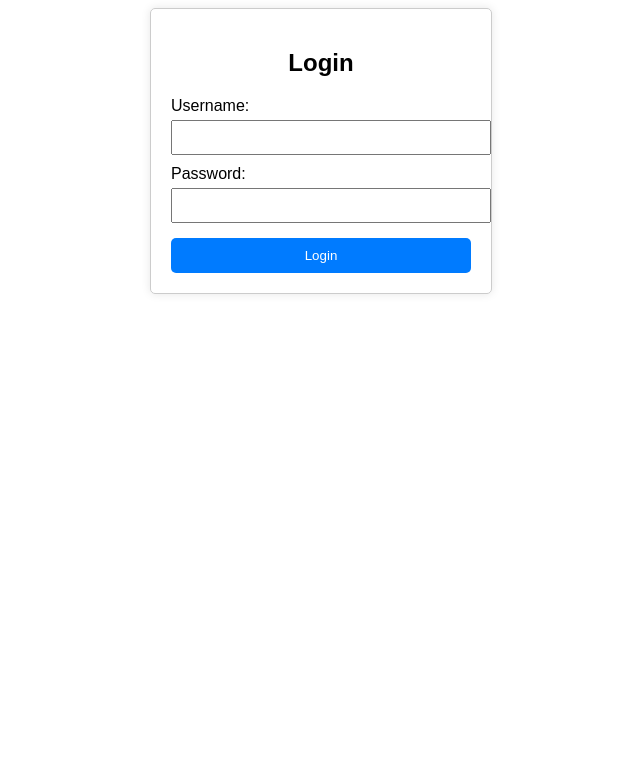
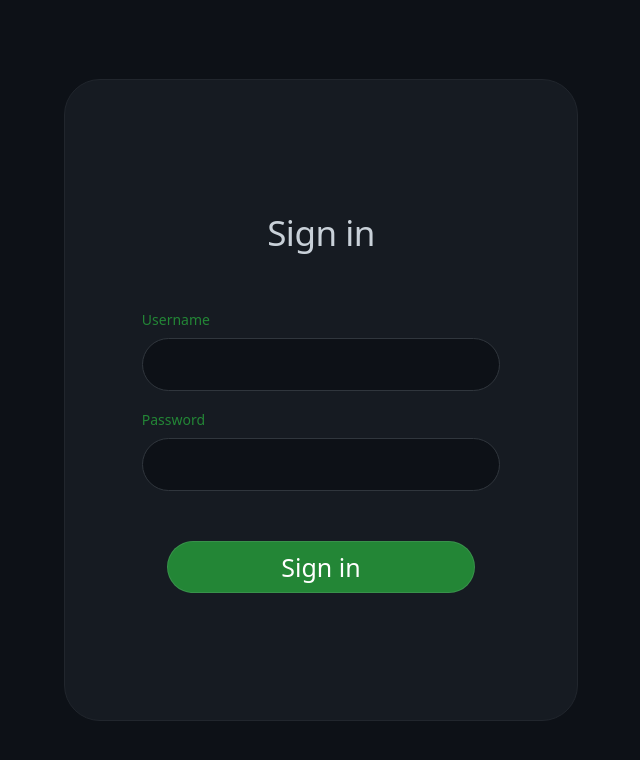
Before and after one commit to Diegojfsr/CardHtmlCss, a plain HTML site: page index.html in a window 1280 px wide. Shown: the whole page, without its empty margins (319-959 px from the left). Drawn offline with Linux system fonts and the light colour scheme.

Commit message:
validacaoLogin

```diff
--- /dev/null
+++ b/assets/css/root.css
@@ -0,0 +1,27 @@
+:root {
+    /** Colors **/
+    --color-neutral-10: #0d1117;
+    --color-neutral-20: #161b22;
+    --color-neutral-30: #21262d;
+    --color-neutral-40: #30363d;
+    --color-neutral-50: #8b949e;
+    --color-neutral-60: #c9d1d9;
+    --color-neutral-70: #ffffff;
+
+    --color-link: #58a6ff;
+
+    /* --color-button: #efaf0c;
+    --color-button-hover: #ef8d0c; */
+
+    --color-button: #238636;
+    --color-button-hover: #2ea043;
+}
+
+
+* {
+    font-family: system-ui, -apple-system, BlinkMacSystemFont, 'Segoe UI', Roboto, Oxygen, Ubuntu, Cantarell, 'Open Sans', 'Helvetica Neue', sans-serif;
+    margin: 0;
+    padding: 0;
+    font-size: 14px;
+    line-height: 1.5;
+}
--- a/assets/css/style.css
+++ b/assets/css/style.css
@@ -1,39 +1,98 @@
+
 body {
-  font-family: Arial, sans-serif;
+    background-color: var(--color-neutral-10);
+    color: var(--color-neutral-60);
+
+    height: 100vh; /*comando para habilitar 100%x100% datela*/
+
+    display: flex;
+    flex-direction: column;
+    align-items: center;
+    justify-content: center;
 }
-.login-container, .success-container {
-  width: 300px;
-  margin: 0 auto;
-  padding: 20px;
-  border: 1px solid #ccc;
-  border-radius: 5px;
-  box-shadow: 0 0 10px rgba(0, 0, 0, 0.1);
+
+#container { /*Background*/
+    display: flex;
+    flex-direction: column;
+    align-items: center;
+    justify-content: center;
+
+    height: 100%;
+    width: 100%;
 }
-h2 {
-  text-align: center;
+
+form { /*Formulario|Container*/
+    display: flex;
+    flex-direction: column;
+    align-items: center;
+    justify-content: center;
+    /* gap: 16px; */
+    background-color: var(--color-neutral-20);
+    border-radius: 36px;
+    /* padding: 16px; */
+    border: 1px solid var(--color-neutral-30);
+
+    width:40%;
+    height:80%;
 }
-label {
-  display: block;
-  margin-top: 10px;
+
+#title {
+    font-size: 35px;
+    font-weight: 300;
+    letter-spacing: -0.5px;
+    text-align: center;
+    /* margin-bottom: 80px; */
 }
-input {
-  width: 100%;
-  padding: 8px;
-  margin-top: 5px;
+
+.input-container { /*Container: User + Password*/
+    display: flex;
+    flex-direction: column;
+    gap: 18px;
+    color: var(--color-button);
+
+    margin-top: 50px;
+    margin-bottom: 50px;
+
+    width:70%;
 }
-button {
-  width: 100%;
-  padding: 10px;
-  margin-top: 15px;
-  background-color: #007BFF;
-  color: white;
-  border: none;
-  border-radius: 5px;
-  cursor: pointer;
+
+.input-container-simples { /*Container: Inputs + Labels*/
+    display: flex;
+    flex-direction: column;
+    gap: 8px;
+    color: var(--color-button);
 }
-button:hover {
-  background-color: #0056b3;
+
+.input {
+    all: unset;
+    padding: 15px;
+    color: var(--color-neutral-60);
+    vertical-align: middle;
+    background-color: var(--color-neutral-10);
+    border: 1px solid var(--color-neutral-40);
+    border-radius: 50px;
+    box-shadow: none;
 }
-p {
-  text-align: center;
+
+#submit_button {
+/*ajustes apenas no link/boton*/
+    text-align: center;
+    text-decoration: none;
+    font-size: 25px; /* Aumenta o tamanho do texto */
+/*ajustes apenas no boton*/
+    background-color: var(--color-button);
+    color: var(--color-neutral-70);
+    border: 1px solid rgba(240,246,252,0.1);
+    /* display: inline-block; */
+    padding: 15px;
+    line-height: 20px;
+    cursor: pointer;
+    border-radius: 50px;
+    transition: background-color 80ms;
+
+    width:60%;
 }
+
+#submit_button:hover {
+    background-color: var(--color-button-hover);
+}
--- a/assets/js/enter.js
+++ /dev/null
@@ -1,15 +0,0 @@
-
-document.getElementById('loginForm').addEventListener('submit', function(event) {
-  event.preventDefault(); // Impede o envio do formulário
-  var username = document.getElementById('username').value;
-  var password = document.getElementById('password').value;
-
-  // Aqui você pode adicionar sua lógica de validação
-  if(username === 'user' && password === '123') {
-    // alert('Tudo Certo!');
-    window.location.href = 'pages/success.html';
-     // Redireciona para a página de sucesso
-  } else {
-    alert('Credenciais inválidas!');
-  }
-});
--- a/assets/js/sair.js
+++ /dev/null
@@ -1,4 +0,0 @@
-
-function logout() {
-  window.location.href = '../index.html'; // Redireciona de volta para a página de login
-}
--- /dev/null
+++ b/assets/js/script.js
@@ -0,0 +1,19 @@
+document.addEventListener('DOMContentLoaded', function() {
+    document.getElementById('submit_button').addEventListener('click', function(event) {
+        event.preventDefault(); // Impede o envio do formulário
+
+        // Obtém os valores dos campos do formulário
+        const username = document.getElementById('user').value;
+        const password = document.getElementById('password').value;
+
+        // Verifica se os valores são corretos
+        if (username === 'user' && password === '123') {
+            // Redireciona para a página de produtos
+            // window.location.href = '../ProductPage/cars.html';
+            alert('Ok, tudo certo!');
+        } else {
+            // Mostra uma mensagem de erro
+            alert('Nome de usuário ou senha incorretos!');
+        }
+    });
+});
--- a/index.html
+++ b/index.html
@@ -1,22 +1,54 @@
 <!DOCTYPE html>
 <html lang="pt-br">
 <head>
-  <meta charset="UTF-8">
-  <meta name="viewport" content="width=device-width, initial-scale=1.0">
-  <title>Login</title>
-  <link rel="stylesheet" href="assets/css/style.css">
-  <script src="assets/js/enter.js" defer></script>
+    <meta charset="UTF-8">
+    <meta http-equiv="X-UA-Compatible" content="IE=edge">
+    <meta name="viewport" content="width=device-width, initial-scale=1.0">
+
+    <link rel="stylesheet" href="assets/css/style.css">
+    <link rel="stylesheet" href="assets/css/root.css">
+    <link rel="icon" href="assets/icons/github-mark-white.svg" type = "image/x-icon">
+
+    <script src="assets/js/script.js" defer></script>
+
+
+    <title>Sign in</title>
 </head>
 <body>
-  <div class="login-container">
-    <h2>Login</h2>
-    <form id="loginForm">
-      <label for="username">Username:</label>
-      <input type="text" id="username" name="username" required>
-      <label for="password">Password:</label>
-      <input type="password" id="password" name="password" required>
-      <button type="submit">Login</button>
-    </form>
-  </div>
+    <!-- <header>
+        <img id="logo" src="assets/icons/icon.svg">
+    </header> -->
+
+    <main id="container">
+        <!-- FORM -->
+        <form>
+            <!-- TITLE -->
+            <h1 id="title"> Sign in </h1>
+
+            <div class="input-container">
+                <!-- USER -->
+                <div class="input-container-simples">
+                    <label for="user"> Username </label>
+                    <input type="text" name="user" id="user" class="input">
+                </div>
+                <!-- PASSWORD -->
+                <div class="input-container-simples">
+                    <label for="password"> Password </label>
+                    <input type="password" name="password" id="password" class="input">
+                </div>
+            </div>
+
+            <!-- BUTTON -->
+            <button type="submit" id="submit_button"> Sign in </button>
+            <!-- <a href="./ProductPage/index.html" id="submit_button">Sign in</a> -->
+
+        </form>
+    </main>
+
+    <!-- <footer>
+        <ul>
+            <li> <a href="#">Sobre</a> </li>
+        </ul>
+    </footer> -->
 </body>
 </html>
```
Also changed, not shown: pages/success.html (deleted, +0 -17 lines).
